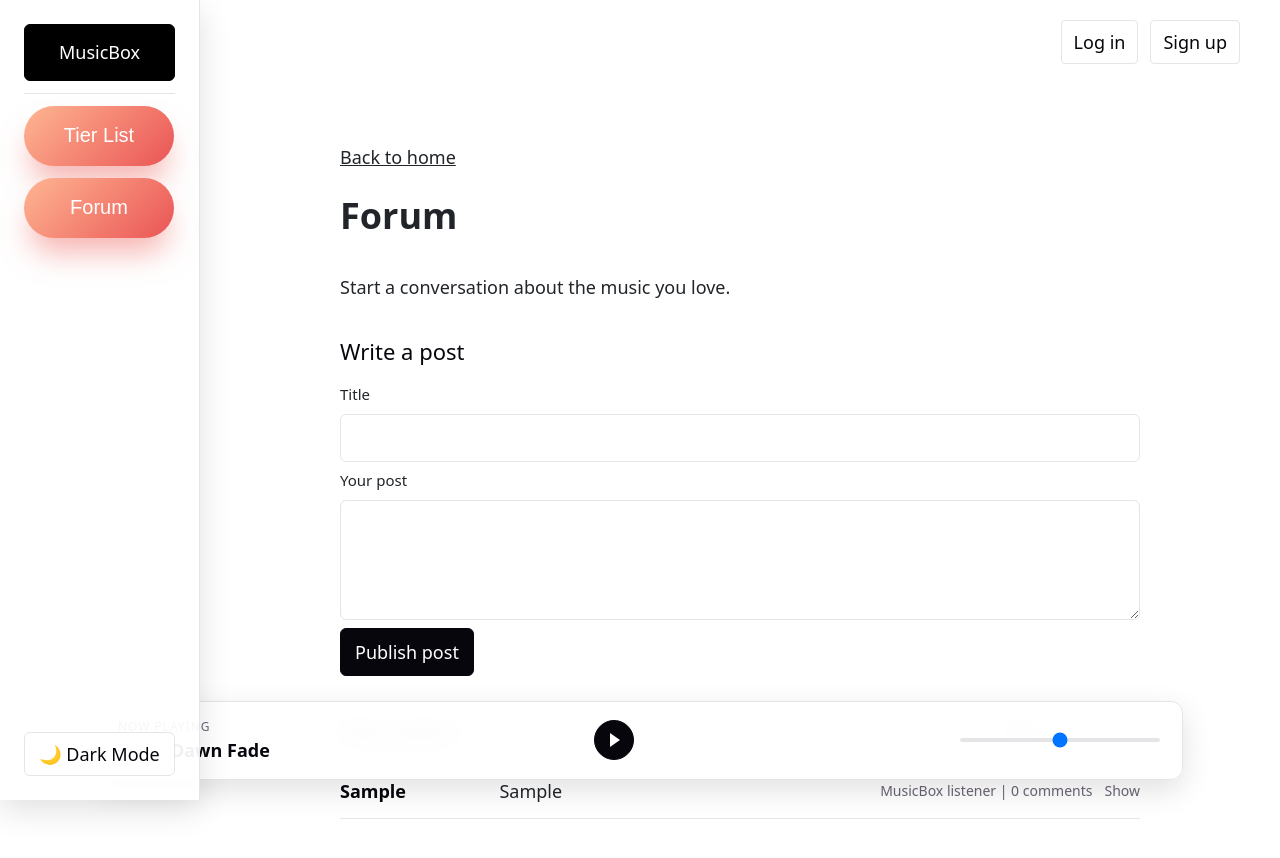
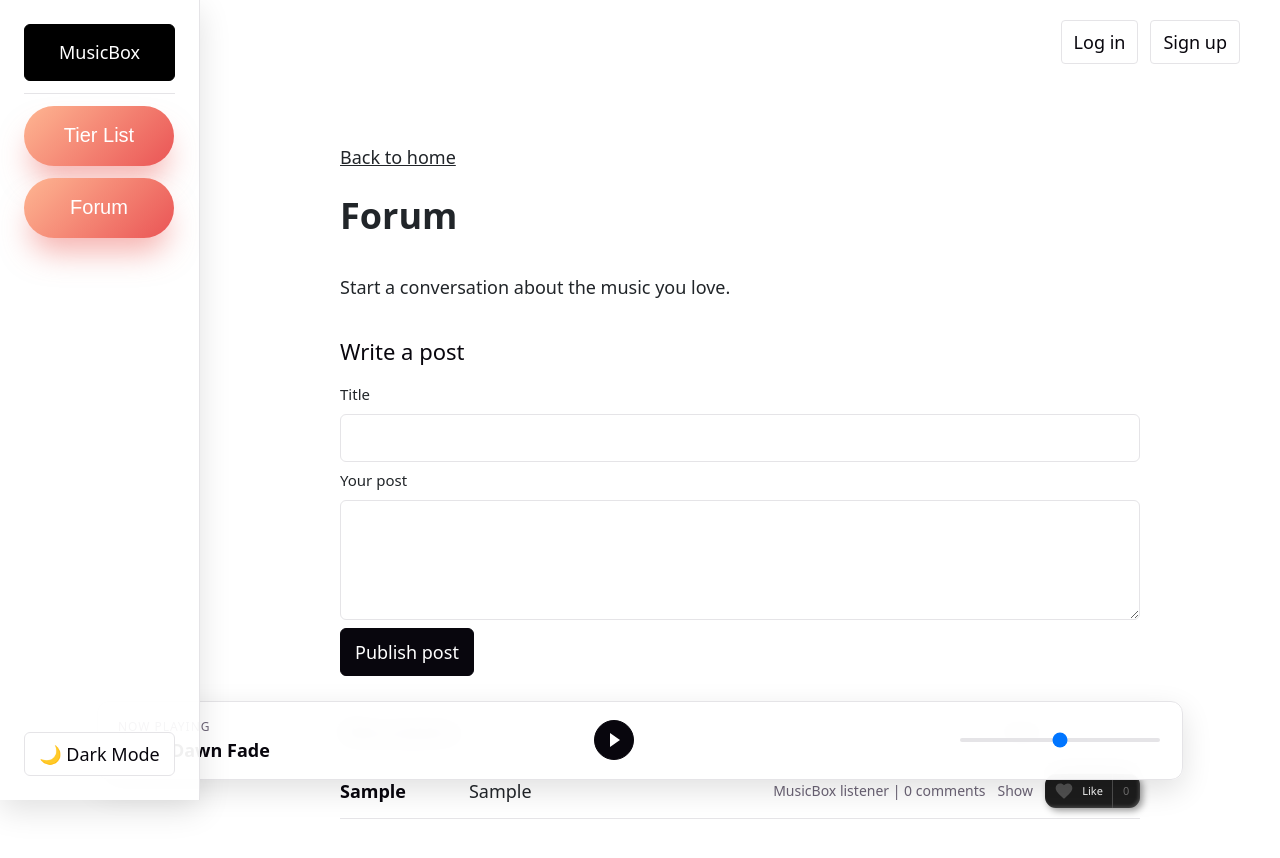
Before and after one commit to andreikeanandavid828-star/musicon, a React (Vite) app: page /forum in a window 1280 px wide. Both pictures are taken after typing "Sample", "Sample" into the empty fields and a click on the button "Publish post". Shown: the top 858 px of the page. Built offline with nearby package versions, Linux system fonts and the light colour scheme.

Commit message:
Added Like button to posts with tracker from template

```diff
--- a/src/App.css
+++ b/src/App.css
@@ -44,7 +44,7 @@
   border-radius: 6px;
 }
 
-.app-sidebar > .button:last-child {
+.app-sidebar>.button:last-child {
   margin-top: auto;
 }
 
@@ -273,9 +273,17 @@
   border-bottom: 1px solid var(--border);
 }
 
+.forum-post-heading {
+  display: flex;
+  align-items: center;
+  gap: 12px;
+}
+
 .forum-post-toggle {
   display: grid;
-  width: 100%;
+  width: auto;
+  flex: 1 1 auto;
+  min-width: 0;
   grid-template-columns: minmax(110px, 0.8fr) minmax(0, 2fr) minmax(130px, auto) auto;
   align-items: center;
   gap: 12px;
@@ -336,9 +344,110 @@
 }
 
 .forum-comment {
+  flex: 1 1 auto;
+  min-width: 0;
   margin: 8px 0;
   font-size: 15px;
   overflow-wrap: anywhere;
+}
+
+.forum-comment-row {
+  display: flex;
+  align-items: center;
+  gap: 12px;
+}
+
+.like-button {
+  position: relative;
+  display: flex;
+  flex: 0 0 95px;
+  width: 95px;
+  height: 34px;
+  overflow: hidden;
+  border: 0;
+  border-radius: 11px;
+  background-color: #1d1d1d;
+  box-shadow:
+    inset -1.4px -1.4px 3.5px rgba(255, 255, 255, 0.2),
+    inset 1.4px 1.4px 3.5px rgba(0, 0, 0, 0.1),
+    2.8px 2.8px 7px rgba(0, 0, 0, 0.4),
+    -1.4px -1.4px 5.6px rgba(255, 255, 255, 0.1);
+}
+
+.like-button .on {
+  position: absolute;
+  width: 1px;
+  height: 1px;
+  opacity: 0;
+}
+
+.like {
+  display: flex;
+  width: 70%;
+  height: 100%;
+  align-items: center;
+  justify-content: space-evenly;
+  cursor: pointer;
+}
+
+.on:focus-visible+.like {
+  outline: 1.4px solid #fc4e4e;
+  outline-offset: -2px;
+}
+
+.like-icon {
+  width: 20px;
+  height: 20px;
+  fill: #505050;
+}
+
+.like-text {
+  color: #fcfcfc;
+  font-family: "Segoe UI", Tahoma, Geneva, Verdana, sans-serif;
+  font-size: 11px;
+}
+
+.like-count {
+  position: absolute;
+  right: 0;
+  display: flex;
+  width: 30%;
+  height: 100%;
+  align-items: center;
+  justify-content: center;
+  border-left: 1.4px solid #4e4e4e;
+  color: #717070;
+  font-size: 11px;
+  transition: all 0.5s ease-out;
+}
+
+.like-count.two {
+  transform: translateY(28px);
+}
+
+.on:checked~.like .like-icon {
+  fill: #fc4e4e;
+  animation: like-enlarge 0.2s ease-out 1;
+  transition: all 0.2s ease-out;
+}
+
+.on:checked~.like-count.two {
+  transform: translateX(0);
+  color: #fcfcfc;
+}
+
+.on:checked~.like-count.one {
+  transform: translateY(-28px);
+}
+
+@keyframes like-enlarge {
+  0% {
+    transform: scale(0.5);
+  }
+
+  100% {
+    transform: scale(1.2);
+  }
 }
 
 .forum-comment-form {
@@ -678,12 +787,39 @@
   }
 
   .forum-post-toggle {
-    grid-template-columns: minmax(72px, 0.8fr) minmax(0, 1.5fr) auto;
+    grid-template-columns: minmax(0, 1fr) auto;
     gap: 8px;
+  }
+
+  .forum-post-title {
+    grid-column: 1 / -1;
+  }
+
+  .forum-post-content {
+    grid-column: 1;
+  }
+
+  .forum-post-indicator {
+    grid-column: 2;
   }
 
   .forum-post-meta {
     display: none;
+  }
+
+  .forum-post-heading,
+  .forum-comment-row {
+    gap: 8px;
+  }
+
+  .forum-post-heading .like-button,
+  .forum-comment-row .like-button {
+    flex-basis: 78px;
+    width: 78px;
+  }
+
+  .like-text {
+    font-size: 10px;
   }
 
   .footer-panel {
--- a/src/Forum.jsx
+++ b/src/Forum.jsx
@@ -1,8 +1,35 @@
 import { Link } from 'react-router-dom';
-import { useState } from 'react';
+import { useId, useState } from 'react';
 import Button from './Button.jsx';
 
 const placeholderName = 'MusicBox listener';
+
+function LikeButton({ itemLabel }) {
+    const inputId = useId();
+    const [isLiked, setIsLiked] = useState(false);
+
+    return (
+        <div className="like-button">
+            <input
+                className="on"
+                id={inputId}
+                type="checkbox"
+                checked={isLiked}
+                onChange={(event) => setIsLiked(event.target.checked)}
+                aria-label={`Like ${itemLabel}`}
+            />
+            <label className="like" htmlFor={inputId}>
+                <svg className="like-icon" viewBox="0 0 24 24" aria-hidden="true">
+                    {/* This path draws the heart shape. */}
+                    <path d="M12 21.35 10.55 20C5.4 15.36 2 12.28 2 8.5 2 5.42 4.42 3 7.5 3c1.74 0 3.41.81 4.5 2.09A6 6 0 0 1 16.5 3C19.58 3 22 5.42 22 8.5c0 3.78-3.4 6.86-8.55 11.51L12 21.35Z" />
+                </svg>
+                <span className="like-text">Like</span>
+            </label>
+            <span className="like-count one" aria-hidden="true">0</span>
+            <span className="like-count two" aria-hidden="true">{isLiked ? 1 : 0}</span>
+        </div>
+    );
+}
 
 export default function Forum() {
     const [posts, setPosts] = useState([]);
@@ -78,6 +105,7 @@ export default function Forum() {
                     <p className="forum-empty">No discussions yet. Your post will be the first.</p>
                 ) : sortedPosts.map((post) => (
                     <article className="forum-post" key={post.id}>
+                        <div className="forum-post-heading">
                             <button
                                 className="forum-post-toggle"
                                 type="button"
@@ -92,6 +120,8 @@ export default function Forum() {
                                     {expandedPostId === post.id ? 'Hide' : 'Show'}
                                 </span>
                             </button>
+                            <LikeButton itemLabel={`post ${post.title}`} />
+                        </div>
                         <section
                             className="forum-comments"
                             id={`comments-${post.id}`}
@@ -100,9 +130,12 @@ export default function Forum() {
                         >
                             <h4>Comments ({post.comments.length})</h4>
                             {post.comments.map((comment) => (
-                                <p className="forum-comment" key={comment.id}>
+                                <div className="forum-comment-row" key={comment.id}>
+                                    <p className="forum-comment">
                                         <strong>{comment.author}:</strong> {comment.content}
                                     </p>
+                                    <LikeButton itemLabel={`comment by ${comment.author}`} />
+                                </div>
                             ))}
                             <form className="forum-comment-form" onSubmit={(event) => addComment(event, post.id)}>
                                 <label className="visually-hidden" htmlFor={`comment-${post.id}`}>Add a comment</label>
```
Lines whose indentation alone changed are shown as unchanged.
